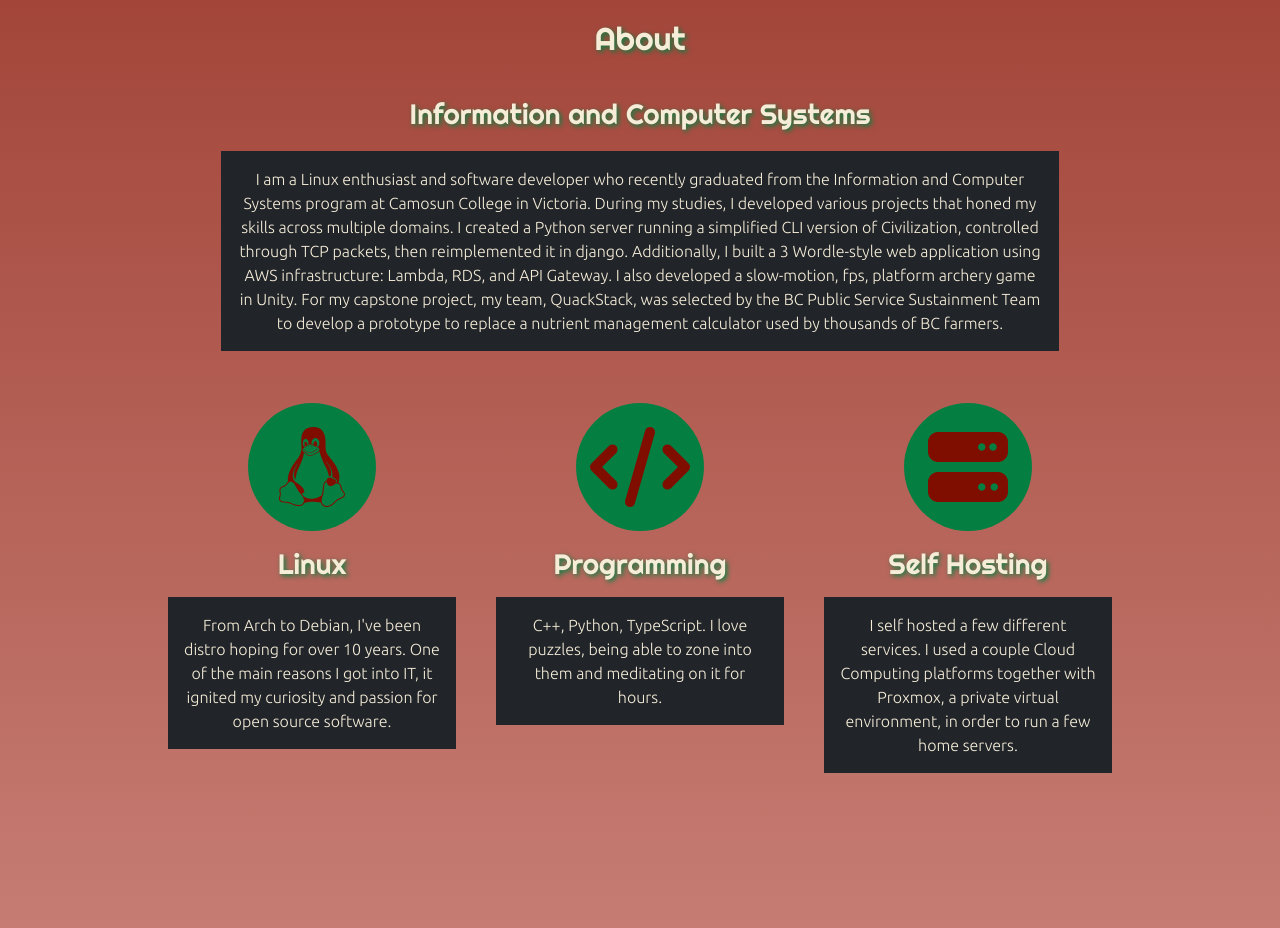
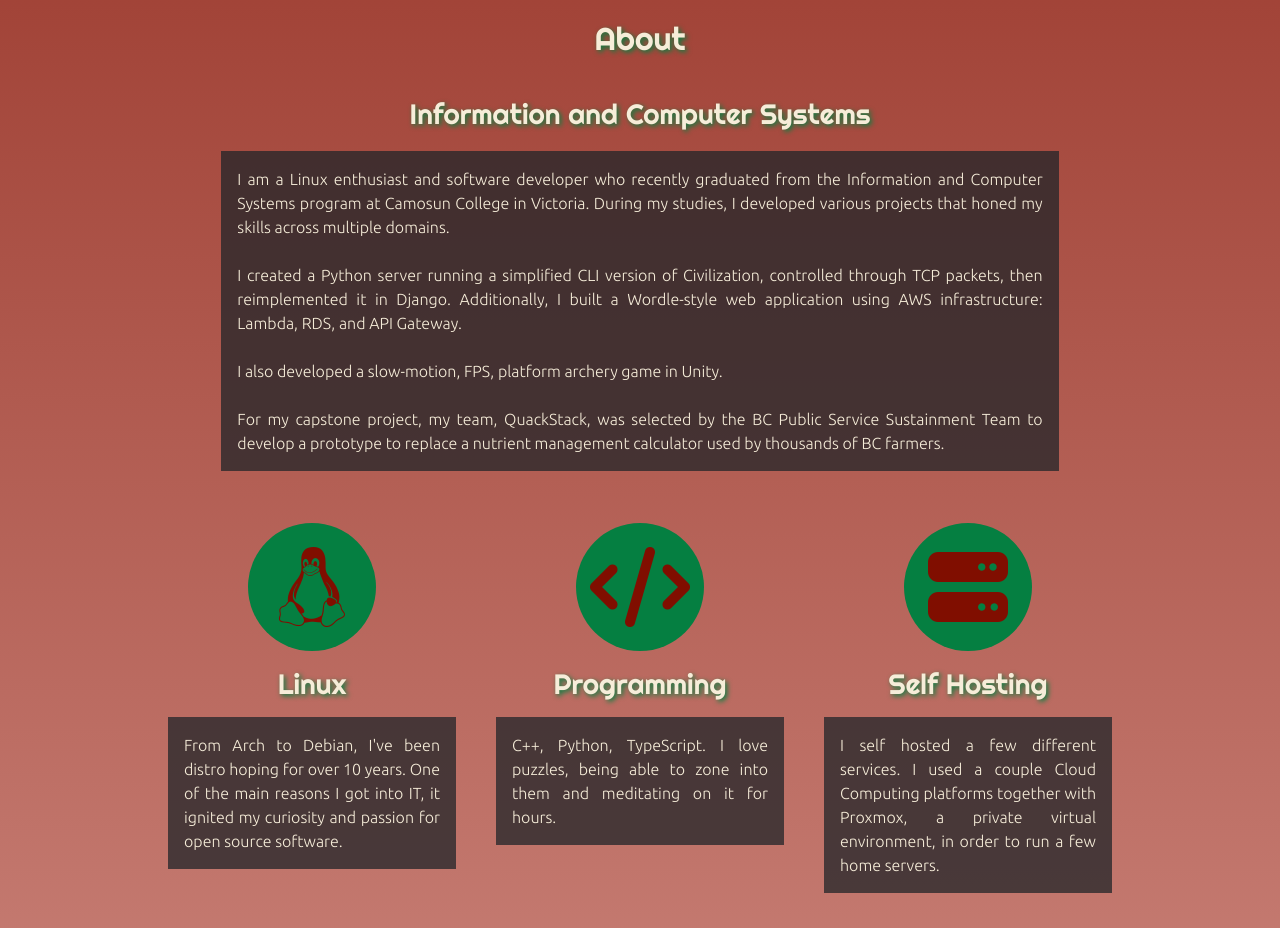
Before and after one commit to GDamaso/GDamaso, a plain HTML site: page index.html in a window 1280 px wide. Shown: the part 945-1873 px from the top of the page. Drawn offline with nearby package versions, Linux system fonts and the light colour scheme.

Commit message:
Update text format and background

```diff
--- a/css/styles.css
+++ b/css/styles.css
@@ -118,6 +118,15 @@ text-decoration: none;
   color: inherit;
 }
 
+.left-justify {
+  text-align: justify;
+  text-align-last: left ;
+}
+
+.bg-dark-transparent {
+  background: rgba(33, 37, 41, 0.75)
+}
+
 textarea {
     resize: none;
 }
--- a/index.html
+++ b/index.html
@@ -79,16 +79,16 @@
             <h3 class="col m-1 p-3">Information and Computer Systems</h3>
           </div>
           <div class="justify-content-center align-items-center d-flex w-100">
-            <p class="col-lg-8 text-justify bg-dark p-3">
+            <p class="col-lg-8  left-justify  bg-dark-transparent p-3">
               I am a Linux enthusiast and software developer who recently graduated from the Information and
               Computer Systems program at Camosun College in Victoria. During my studies, I developed various projects
-              that honed my skills across multiple domains.
+              that honed my skills across multiple domains.<br><br>
 
               I created a Python server running a simplified CLI version of Civilization, controlled through
-              TCP packets, then reimplemented it in django. Additionally, I built a 3 Wordle-style web
-              application
-              using AWS infrastructure: Lambda, RDS, and API
-              Gateway. I also developed a slow-motion, fps, platform archery game in Unity.
+              TCP packets, then reimplemented it in Django. Additionally, I built a Wordle-style web
+              application using AWS infrastructure: Lambda, RDS, and API Gateway.<br><br>
+
+              I also developed a slow-motion, FPS, platform archery game in Unity.<br><br>
 
               For my capstone project, my team, QuackStack, was selected by the BC Public Service Sustainment Team to
               develop a prototype to replace a nutrient management calculator used by thousands of BC farmers.
@@ -102,14 +102,16 @@
             <i
               class="fa-brands fa-linux fas bg-fas rounded-circle d-flex align-items-center justify-content-center display-1"></i>
             <h3 class="m-2 p-2">Linux</h3>
-            <p class=" text-justify bg-dark p-3">From Arch to Debian, I've been distro hoping for over 10 years. One
+            <p class=" left-justify bg-dark-transparent p-3">From Arch to Debian, I've been distro hoping for over 10
+              years. One
               of the main reasons I got into IT, it ignited my curiosity and passion for open source software.</p>
           </div>
 
           <div class="col-md-3 col-sm-12 m-1 p-3 d-flex flex-column align-items-center justify-content-center">
             <i class="fas fa-code bg-fas rounded-circle d-flex align-items-center justify-content-center"></i>
             <h3 class="m-2 p-2">Programming</h3>
-            <p class=" text-justify bg-dark p-3">C++, Python, TypeScript. I love puzzles, being able to zone into them
+            <p class=" left-justify bg-dark-transparent p-3">C++, Python, TypeScript. I love puzzles, being able to zone
+              into them
               and
               meditating on it for hours.</p>
           </div>
@@ -117,7 +119,8 @@
           <div class="col-md-3 col-sm-12 m-1 p-3 d-flex flex-column align-items-center justify-content-center">
             <i class="fas fa-server bg-fas rounded-circle d-flex align-items-center justify-content-center"></i>
             <h3 class="m-2 p-2">Self Hosting</h3>
-            <p class="text-justify bg-dark p-3">I self hosted a few different services. I used a couple Cloud Computing
+            <p class="left-justify bg-dark-transparent p-3">I self hosted a few different services. I used a couple
+              Cloud Computing
               platforms together with Proxmox, a private virtual environment, in order to run
               a few home servers. </p>
           </div>
@@ -142,11 +145,12 @@
                 id="guitlab"></a>
           </div>
           <div class="col-xl-6 col-lg-4 col-md-6 col-sm-6 d-flex justify-content-center">
-            <div class="card m-1 p-3 text-bg-dark w-100">
+            <div class="card m-1 p-3 bg-dark-transparent w-100">
               <a href="https://better-berries-test.apps.silver.devops.gov.bc.ca/" class="no-style">
                 <div class="card-body">
                   <h3 class="card-title p-1 text-center">Better Berries</h3>
-                  <p class="card-text p-1 text-start">Sponsored by the BC Natural Resources, the Sustainment Team tasked
+                  <p class="card-text p-1 left-justify">Sponsored by the BC Natural Resources, the Sustainment Team
+                    tasked
                     my capstone group QuackStack, to develop a replacement prototype for an existing nutrient
                     calculator.
                     Our goal was to create a mobile first, intuitive app that brought a modern, fresh design to the
```
